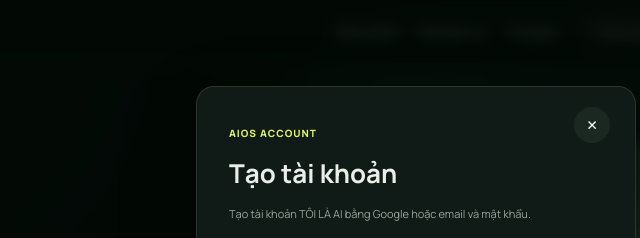
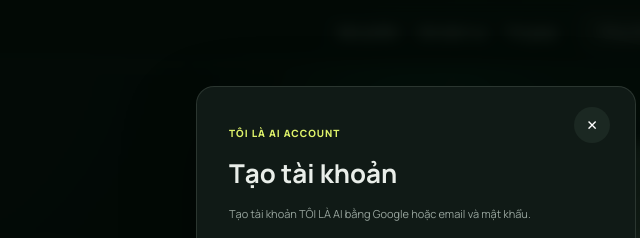
Before and after one commit to tandv18-art/SKILL-MAU, a plain HTML site: page index.html in a window 1280 px wide. Both pictures are taken after a click on the button "Bắt đầu miễn phí". Shown: the top 238 px of the page, 224-864 px from the left. Drawn offline with Linux system fonts and the light colour scheme; no server answers.

Commit message:
Rename auth shell brand label

```diff
--- a/index.html
+++ b/index.html
@@ -85,7 +85,7 @@
     <div class="modal-backdrop" data-close-modal></div><div class="launcher-workspace"><button class="modal-close" data-close-modal aria-label="Đóng">×</button><aside class="launcher-input"><div class="modal-head"><span class="skill-category" id="modal-category"></span><h2 id="modal-title"></h2><p id="modal-benefit"></p></div><form id="skill-form"><div id="skill-fields"></div><button class="button run-button" type="submit"><span>✦</span><span data-i18n="common.create">Tạo ngay</span></button></form></aside><section class="launcher-output" aria-live="polite"><div class="output-toolbar"><b>TÔI LÀ AI Result Workspace</b><button class="text-button" type="button" data-regenerate hidden>Tạo lại</button></div><div class="result-box" id="result-box"><span class="result-icon">◎</span><b data-i18n="launcher.resultTitle">Kết quả sẽ xuất hiện tại đây</b><p data-i18n="launcher.resultText">Nhập yêu cầu để bắt đầu.</p></div></section></div>
   </div>
 
-  <div class="shell-overlay" id="auth-shell" aria-hidden="true"><div class="shell-backdrop" data-close-shell></div><section class="auth-card" role="dialog" aria-modal="true" aria-labelledby="auth-title"><button class="modal-close" data-close-shell aria-label="Đóng">×</button><span class="skill-category">AIOS ACCOUNT</span><h2 id="auth-title">Đăng nhập</h2><p id="auth-copy">Tiếp tục vào không gian làm việc TÔI LÀ AI.</p><button class="google-button" type="button">G&nbsp;&nbsp; Tiếp tục với Google</button><div class="auth-divider"><span>hoặc</span></div><form id="auth-form"><label>Email<input type="email" required autocomplete="email" placeholder="you@example.com"></label><label id="password-field">Mật khẩu<input type="password" required autocomplete="current-password"></label><button class="button" type="submit">Tiếp tục</button></form><button class="shell-link auth-switch" type="button" data-auth="forgot">Quên mật khẩu?</button><button class="shell-link auth-switch" type="button" data-open-workspace>Xem không gian làm việc</button><p class="shell-note" id="auth-note">Giao diện tài khoản bảo mật của TÔI LÀ AI.</p></section></div>
+  <div class="shell-overlay" id="auth-shell" aria-hidden="true"><div class="shell-backdrop" data-close-shell></div><section class="auth-card" role="dialog" aria-modal="true" aria-labelledby="auth-title"><button class="modal-close" data-close-shell aria-label="Đóng">×</button><span class="skill-category">TÔI LÀ AI ACCOUNT</span><h2 id="auth-title">Đăng nhập</h2><p id="auth-copy">Tiếp tục vào không gian làm việc TÔI LÀ AI.</p><button class="google-button" type="button">G&nbsp;&nbsp; Tiếp tục với Google</button><div class="auth-divider"><span>hoặc</span></div><form id="auth-form"><label>Email<input type="email" required autocomplete="email" placeholder="you@example.com"></label><label id="password-field">Mật khẩu<input type="password" required autocomplete="current-password"></label><button class="button" type="submit">Tiếp tục</button></form><button class="shell-link auth-switch" type="button" data-auth="forgot">Quên mật khẩu?</button><button class="shell-link auth-switch" type="button" data-open-workspace>Xem không gian làm việc</button><p class="shell-note" id="auth-note">Giao diện tài khoản bảo mật của TÔI LÀ AI.</p></section></div>
 
   <div class="shell-overlay" id="workspace-shell" aria-hidden="true"><div class="shell-backdrop" data-close-shell></div><section class="workspace-card" role="dialog" aria-modal="true" aria-label="Không gian làm việc"><aside><a class="brand" href="#top"><span class="brand-mark">AI</span><span>TÔI LÀ AI</span></a><nav id="workspace-nav"><button class="active" data-workspace="home">⌂ Home</button><button data-workspace="tools">◇ All Tools</button><button data-workspace="creations">◫ My Creations</button><button data-workspace="usage">◌ Usage / Credits</button><button data-workspace="billing">▤ Billing</button><button data-workspace="account">○ Account</button><button data-workspace="help">? Help</button></nav></aside><main><button class="modal-close" data-close-shell aria-label="Đóng">×</button><span class="skill-category">WORKSPACE</span><h2 id="workspace-title">Home</h2><div id="workspace-content" class="workspace-content"></div></main></section></div>
 
```
